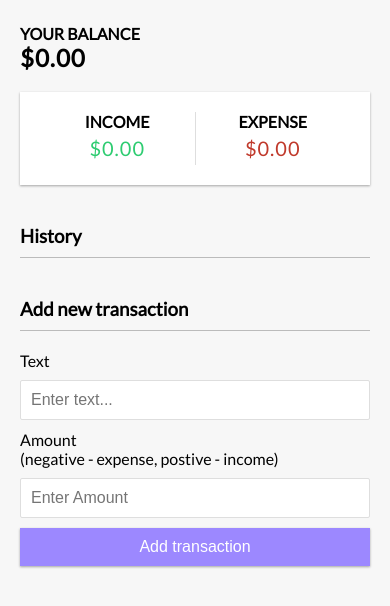
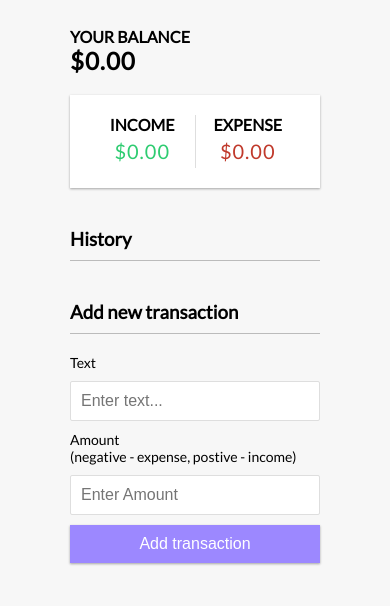
Before and after one commit to MostafaIsmaiel/expense-tracker, a plain HTML site: page index.html in a window 390 px wide. Shown: the part 146-752 px from the top of the page. Drawn offline with Linux system fonts and the light colour scheme.

Commit message:
Update style.css

```diff
--- a/css/style.css
+++ b/css/style.css
@@ -145,3 +145,13 @@ input[type='text'], input[type='number'] {
 .list li:hover .delete-btn {
   opacity: 1;
 }
+
+@media (max-width: 700px) {
+  .container {
+    width: 250px;
+  }
+
+  label {
+    font-size: 14px;
+  }
+}
```
